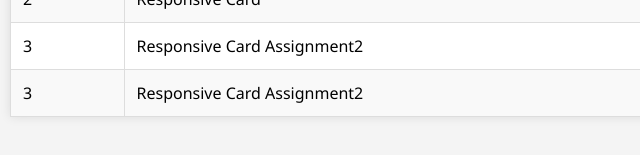
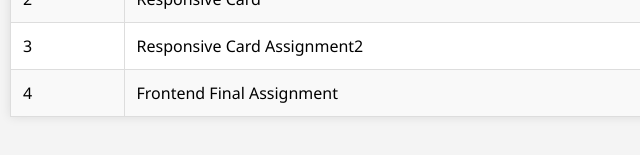
Before and after one commit to smanish2055/Manish.github.io, a plain HTML site: page index.html in a window 1280 px wide. Shown: the part 463-618 px from the top of the page, 0-640 px from the left. Drawn offline with Linux system fonts and the light colour scheme.

Commit message:
commit
updated again

```diff
--- a/index.html
+++ b/index.html
@@ -144,8 +144,8 @@
         </tr>
 
         <tr>
-          <td>3</td>
-          <td>Responsive Card Assignment2</td>
+          <td>4</td>
+          <td>Frontend Final Assignment</td>
           <td>
             <a href="./Final_Assignment/index.html">Visit</a>
           </td>
```
